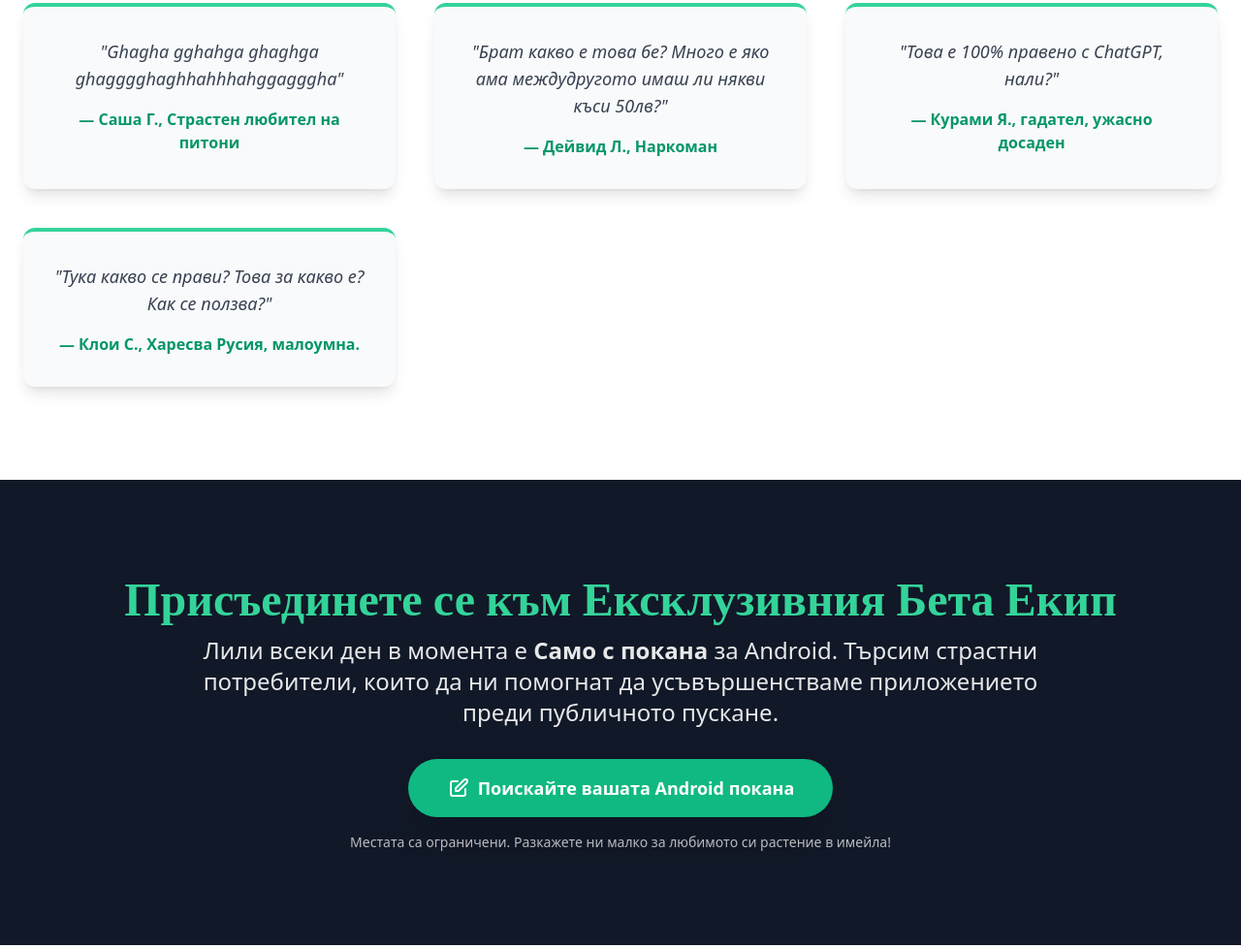
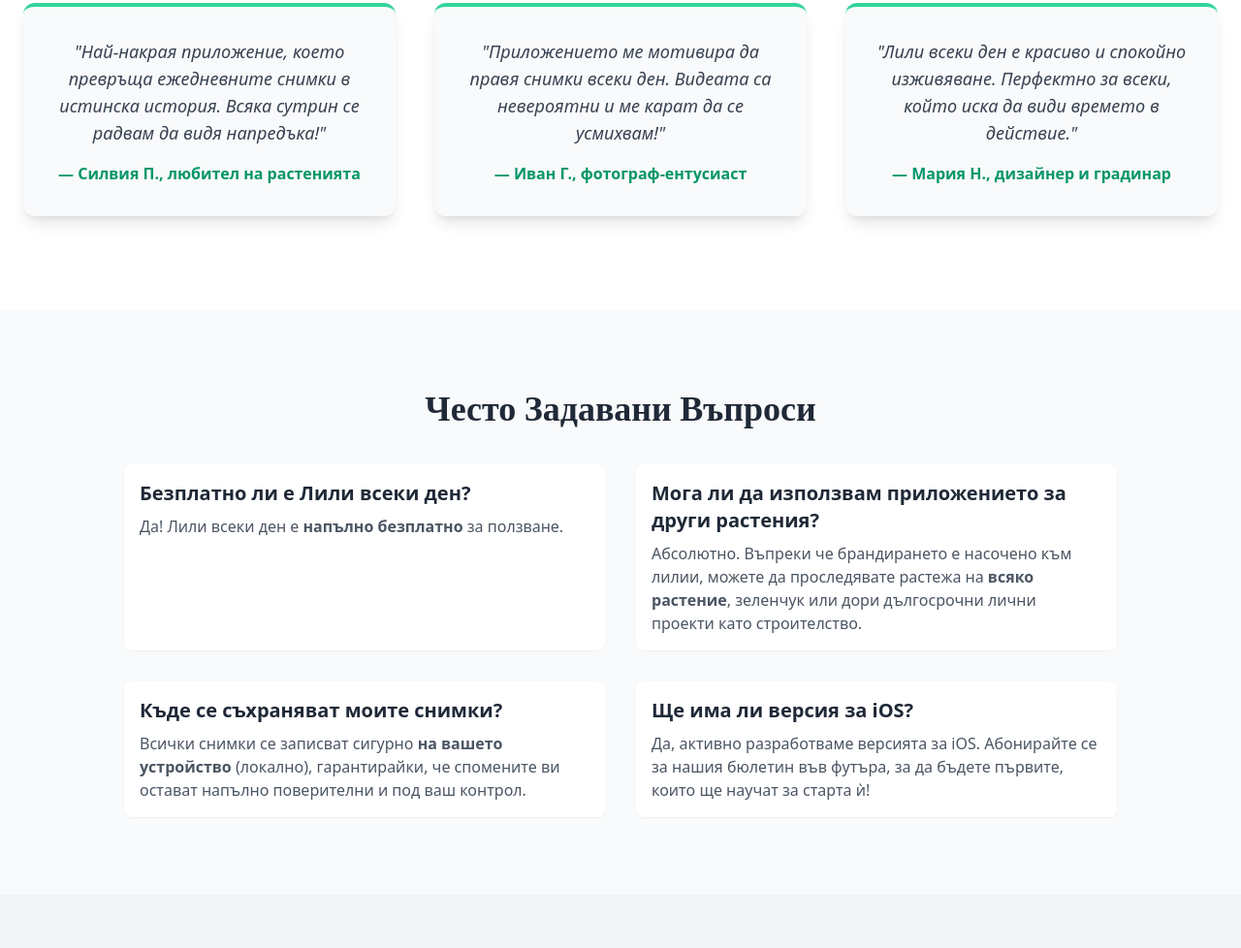
Before and after one commit to Bobsnadenica/everydaylilly.com, a plain HTML site: page index-bg.html in a window 1280 px wide. Shown: the part 3634-4612 px from the top of the page at 97% size. Drawn offline with nearby package versions, Linux system fonts and the light colour scheme.

Commit message:
Prodaljavame Updatite

```diff
--- a/index-bg.html
+++ b/index-bg.html
@@ -231,34 +231,26 @@
             <div class="grid md:grid-cols-3 gap-10">
               <figure class="p-8 bg-gray-50 rounded-xl shadow-lg border-t-4 border-emerald-400">
                 <blockquote class="text-lg italic text-gray-700 mb-4">
-                            "Ghagha gghahga ghaghga ghagggghaghhahhhahggagggha"
+                  "Най-накрая приложение, което превръща ежедневните снимки в истинска история. Всяка сутрин се радвам да видя напредъка!"
                 </blockquote>
                 <figcaption class="font-semibold text-emerald-600">
-                            — Саша Г., Страстен любител на питони
+                  — Силвия П., любител на растенията
                 </figcaption>
               </figure>
               <figure class="p-8 bg-gray-50 rounded-xl shadow-lg border-t-4 border-emerald-400">
                 <blockquote class="text-lg italic text-gray-700 mb-4">
-                            "Брат какво е това бе? Много е яко ама междудругото имаш ли някви къси 50лв?"
+                  "Приложението ме мотивира да правя снимки всеки ден. Видеата са невероятни и ме карат да се усмихвам!"
                 </blockquote>
                 <figcaption class="font-semibold text-emerald-600">
-                            — Дейвид Л., Наркоман
+                  — Иван Г., фотограф-ентусиаст
                 </figcaption>
               </figure>
               <figure class="p-8 bg-gray-50 rounded-xl shadow-lg border-t-4 border-emerald-400">
                 <blockquote class="text-lg italic text-gray-700 mb-4">
-                            "Това е 100% правено с ChatGPT, нали?"
+                  "Лили всеки ден е красиво и спокойно изживяване. Перфектно за всеки, който иска да види времето в действие."
                 </blockquote>
                 <figcaption class="font-semibold text-emerald-600">
-                            — Курами Я., гадател, ужасно досаден
-                        </figcaption>
-                    </figure>
-                    <figure class="p-8 bg-gray-50 rounded-xl shadow-lg border-t-4 border-emerald-400">
-                        <blockquote class="text-lg italic text-gray-700 mb-4">
-                            "Тука какво се прави? Това за какво е? Как се ползва?"
-                        </blockquote>
-                        <figcaption class="font-semibold text-emerald-600">
-                            — Клои С., Харесва Русия, малоумна.
+                  — Мария Н., дизайнер и градинар
                 </figcaption>
               </figure>
             </div>
@@ -266,21 +258,6 @@
         </section>
 
 
-        <section id="testers" class="py-24 bg-gray-900 text-white text-center">
-            <div class="container mx-auto px-6">
-                <h2 class="text-4xl md:text-5xl font-extrabold mb-4 font-display text-emerald-400">Присъединете се към Ексклузивния Бета Екип</h2>
-                <p class="text-xl md:text-2xl mb-8 max-w-4xl mx-auto opacity-90">
-                    Лили всеки ден в момента е <strong>Само с покана</strong> за Android. Търсим страстни потребители, които да ни помогнат да усъвършенстваме приложението преди публичното пускане.
-                </p>
-                <a href="mailto:Lilly@everydaylilly.com?subject=Beta%20Tester%20Request&body=Бих%20искал%20да%20помогна%20за%20тестването%20на%20Лили%20всеки%20ден%20на%20Android!" class="inline-flex items-center gap-2 px-10 py-4 text-lg font-bold rounded-full bg-emerald-500 text-white hover:bg-emerald-600 transition duration-300 shadow-2xl hover:shadow-none" aria-label="Поискайте покана за Бета теста">
-                    <svg xmlns="http://www.w3.org/2000/svg" class="h-6 w-6" fill="none" viewBox="0 0 24 24" stroke="currentColor" stroke-width="2">
-                      <path stroke-linecap="round" stroke-linejoin="round" d="M11 5H6a2 2 0 00-2 2v11a2 2 0 002 2h11a2 2 0 002-2v-5m-1.414-9.414a2 2 0 112.828 2.828L11.828 15H9v-2.828l8.586-8.586z" />
-                    </svg>
-                    <span>Поискайте вашата Android покана</span>
-                </a>
-                <p class="mt-4 text-sm opacity-70">Местата са ограничени. Разкажете ни малко за любимото си растение в имейла!</p>
-            </div>
-        </section>
 
         <section id="faq" class="py-20 bg-gray-50">
           <div class="container mx-auto px-6">
@@ -325,13 +302,6 @@
                 <a href="#contact" class="hover:text-emerald-400 transition">Контакт</a>
                 <a href="privacypolicy-bg.html" class="hover:text-emerald-400 transition" aria-label="Политика за поверителност">Политика за поверителност</a>
             </div>
-            <div class="mt-8 mb-6 max-w-md mx-auto">
-                <p class="text-gray-400 mb-3">Присъединете се към нашия разцъфтяващ бюлетин за актуализации!</p>
-                <form class="flex justify-center gap-2">
-                    <input type="email" placeholder="Вашият имейл адрес" aria-label="Имейл за бюлетина" class="p-3 rounded-l-lg w-full max-w-xs text-gray-800 focus:ring-2 focus:ring-emerald-500 focus:outline-none">
-                    <button type="submit" class="bg-emerald-500 hover:bg-emerald-600 text-white font-bold py-3 px-4 rounded-r-lg transition duration-200">Абониране</button>
-                </form>
-            </div>
             <p class="text-gray-500 mt-8">&copy; <span id="current-year"></span> Лили всеки ден. Всички права запазени.</p>
         </div>
     </footer>
```
Also changed, not shown: index.html (+0 -22 lines). Lines whose indentation alone changed are shown as unchanged.
